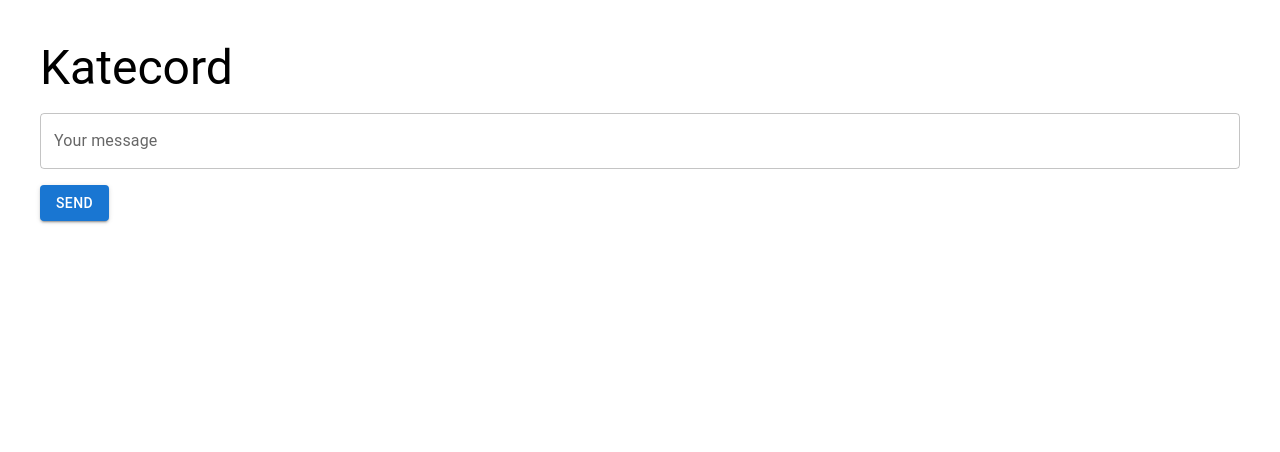
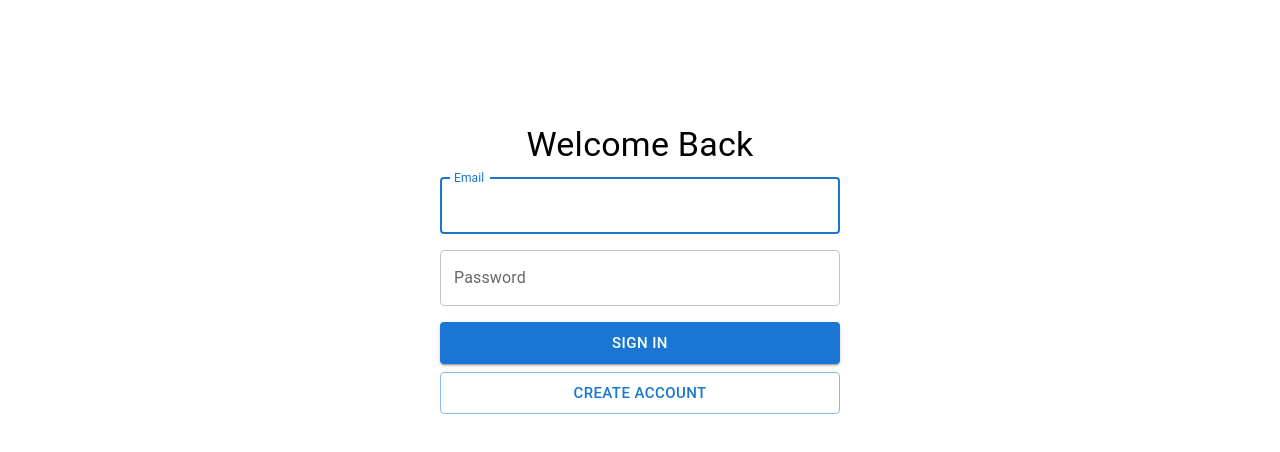
Before and after one commit to KateN1996/katecord, a React (Vite) app: page / in a window 1280 px wide. Shown: the top 452 px of the page. Built offline with nearby package versions, Linux system fonts and the light colour scheme; no server answers.

Commit message:
woo can auth except not really since confirmation email is also localhost so yk 💀

```diff
--- a/src/App.tsx
+++ b/src/App.tsx
@@ -1,25 +1,53 @@
-import { Box, Button, Typography, TextField } from '@mui/material'
-import { useState } from 'react'
+import { useState, useEffect } from 'react';
+import { supabase } from './lib/supabase';
+import { Auth } from './components/auth';
+import Box from '@mui/material/Box';
+import TextField from '@mui/material/TextField';
+import Button from '@mui/material/Button';
+import Typography from '@mui/material/Typography';
+import type { User } from '@supabase/supabase-js';
 
 function App() {
-  const [message, setMessage] = useState('')
+  const [user, setUser] = useState <User | null>(null)
+
+  useEffect(() => {
+    supabase.auth.getSession().then(({ data: { session } }) => {
+      setUser(session?.user ?? null);
+    });
+
+    const { data: { subscription } } = supabase.auth.onAuthStateChange((_event, session) => {
+      setUser(session?.user ?? null);
+    });
+
+    return () => subscription.unsubscribe();
+  }, []);
+
+  const handleSignOut = async () => {
+    await supabase.auth.signOut();
+  };
+
+  if (!user) {
+    return <Auth />;
+  }
 
   return (
   <Box sx={{ padding: 4 }}>
     <Typography variant="h3" gutterBottom>
       Katecord
     </Typography>
-      <TextField
-        label="Your message"
-        value={message}
-        onChange={(e) => setMessage(e.target.value)}
-        fullWidth
-      />
-      <Button variant="contained" sx={{ mt: 2 }}>
-        Send
+    {user ? (
+      <>
+        <Typography>Welcome, {user.email}!</Typography>
+        <Button variant="outlined" onClick={handleSignOut} sx={{ mt: 2 }}>
+          Sign Out
         </Button>
+      </>
+    ) : (
+      <Typography>Please sign in</Typography>
+    )}
   </Box>
-  )
+);
+
 }
 
 export default App
--- /dev/null
+++ b/src/components/auth.tsx
@@ -0,0 +1,152 @@
+import { useState } from 'react';
+import { supabase } from '../lib/supabase';
+import Box from '@mui/material/Box';
+import TextField from '@mui/material/TextField';
+import Button from '@mui/material/Button';
+import Typography from '@mui/material/Typography';
+import Alert from '@mui/material/Alert';
+
+export function Auth() {
+  const [loading, setLoading] = useState(false);
+  const [email, setEmail] = useState('');
+  const [password, setPassword] = useState('');
+  const [error, setError] = useState<string | null>(null);
+
+  const validateInputs = (): boolean => {
+    if (!email || !password) {
+      setError('Please enter both email and password');
+      return false;
+    }
+    if (!email.includes('@')) {
+      setError('Please enter a valid email address');
+      return false;
+    }
+    if (password.length < 6) {
+      setError('Password must be at least 6 characters long');
+      return false;
+    }
+    return true;
+  };
+
+  const handleSignUp = async () => {
+    if (!validateInputs()) return;
+
+    try {
+      setLoading(true);
+      setError(null);
+
+      const { error } = await supabase.auth.signUp({
+        email,
+        password
+      });
+
+      if (error) throw error;
+
+      alert('Check your email for the confirmation link!');
+    } catch (error: any) {
+      setError(error.message);
+    } finally {
+      setLoading(false);
+    }
+  };
+
+  const handleSignIn = async () => {
+    if (!validateInputs()) return;
+
+    try {
+      setLoading(true);
+      setError(null);
+
+      const { error } = await supabase.auth.signInWithPassword({
+        email,
+        password
+      });
+
+      if (error) throw error;
+    } catch (error: any) {
+      setError(error.message);
+    } finally {
+      setLoading(false);
+    }
+  };
+
+  const handleKeyPress = (event: React.KeyboardEvent) => {
+    if (event.key === 'Enter' && !loading) {
+      handleSignIn();
+    }
+  };
+
+  return (
+    <Box
+      sx={{
+        maxWidth: 400,
+        margin: '100px auto',
+        padding: 3
+      }}
+    >
+      <Typography
+        variant="h4"
+        gutterBottom
+        sx={{ textAlign: 'center' }}
+      >
+        Welcome Back
+      </Typography>
+
+      {error && (
+        <Alert
+          severity="error"
+          sx={{ mb: 2 }}
+          onClose={() => setError(null)}
+        >
+          {error}
+        </Alert>
+      )}
+
+      <TextField
+        label="Email"
+        type="email"
+        fullWidth
+        value={email}
+        onChange={(e) => setEmail(e.target.value)}
+        onKeyPress={handleKeyPress}
+        sx={{ mb: 2 }}
+        disabled={loading}
+        autoComplete="email"
+        autoFocus
+      />
+
+      <TextField
+        label="Password"
+        type="password"
+        fullWidth
+        value={password}
+        onChange={(e) => setPassword(e.target.value)}
+        onKeyPress={handleKeyPress}
+        sx={{ mb: 2 }}
+        disabled={loading}
+        autoComplete="current-password"
+      />
+
+      <Button
+        variant="contained"
+        fullWidth
+        onClick={handleSignIn}
+        disabled={loading}
+        sx={{ mb: 1 }}
+        size="large"
+      >
+        {loading ? 'Loading...' : 'Sign In'}
+      </Button>
+
+      <Button
+        variant="outlined"
+        fullWidth
+        onClick={handleSignUp}
+        disabled={loading}
+        size="large"
+      >
+        Create Account
+      </Button>
+    </Box>
+  );
+}
```
Also changed, not shown: 1 other file (tests, documents, lock files or other folders). Lines whose indentation alone changed are shown as unchanged.
